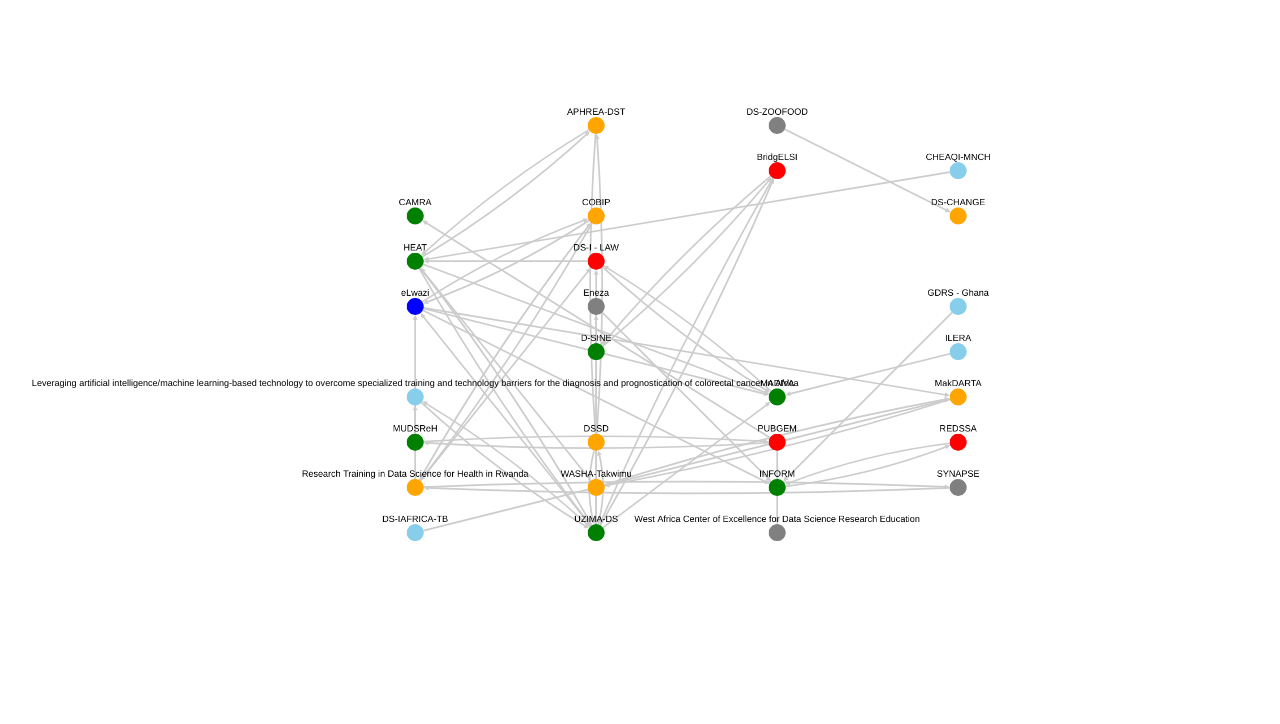
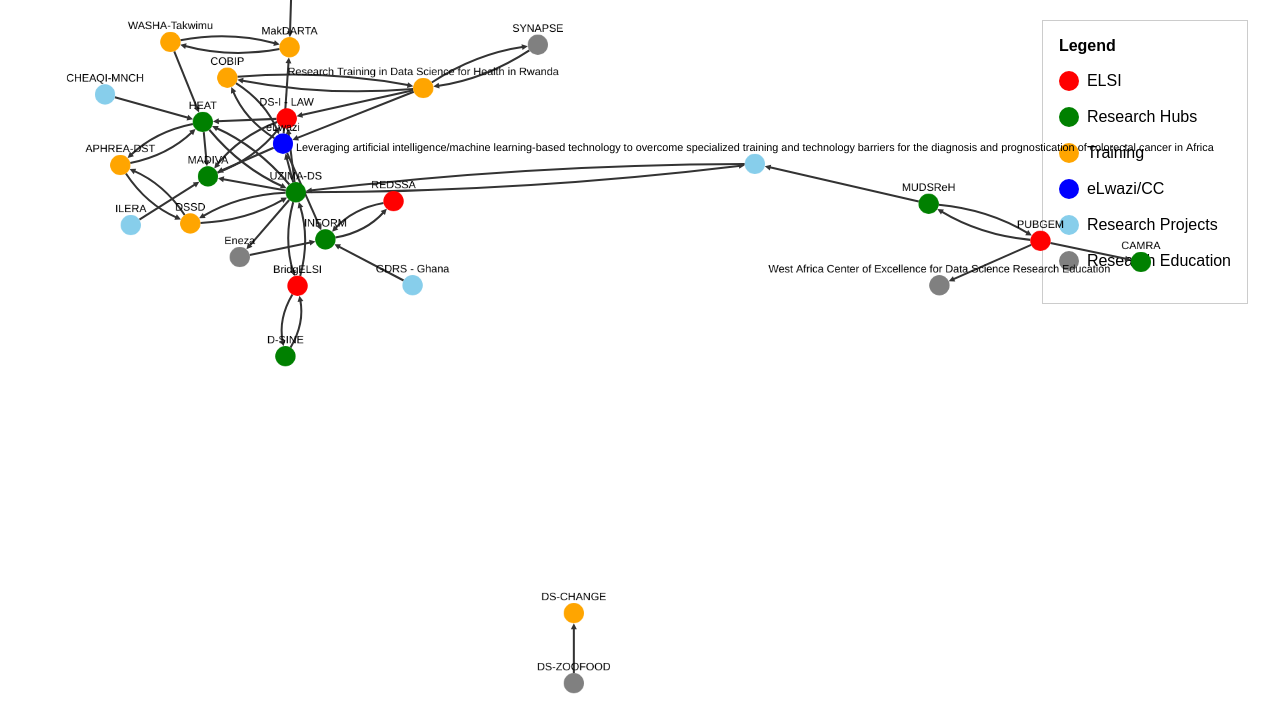
Before and after one commit to github-dsiafrica/CytoscapePartnerships, a website built with Vite: page index.html in a window 1280 px wide. Shown: the part 76-800 px from the top of the page. Built offline with nearby package versions, Linux system fonts and the light colour scheme.

Commit message:
Adds legend.

```diff
--- a/index.html
+++ b/index.html
@@ -11,9 +11,40 @@
 	</head>
 	<body>
 		<main>
-			<h1>DS-I Africa Internal Partnerships</h1>
+			<!-- <h1>DS-I Africa Internal Partnerships</h1> -->
 
 			<button id="fit">Reset</button>
+
+			<div class="legend">
+				<p>Legend</p>
+
+				<ul>
+					<li>
+						<div></div>
+						ELSI
+					</li>
+					<li>
+						<div></div>
+						Research Hubs
+					</li>
+					<li>
+						<div></div>
+						Training
+					</li>
+					<li>
+						<div></div>
+						eLwazi/CC
+					</li>
+					<li>
+						<div></div>
+						Research Projects
+					</li>
+					<li>
+						<div></div>
+						Research Education
+					</li>
+				</ul>
+			</div>
 
 			<section id="cy"></section>
 		</main>
--- a/package.json
+++ b/package.json
@@ -14,6 +14,7 @@
   "dependencies": {
     "cytoscape": "^3.23.0",
     "cytoscape-bubblesets": "^3.2.0",
+    "cytoscape-cose-bilkent": "^4.1.0",
     "cytoscape-layers": "^2.4.2"
   }
 }
--- a/script.js
+++ b/script.js
@@ -1,4 +1,7 @@
 import cytoscape from "cytoscape";
+import coseBilkent from "cytoscape-cose-bilkent";
+
+cytoscape.use(coseBilkent);
 
 const cy = cytoscape({
 	container: document.getElementById("cy"),
@@ -715,8 +718,8 @@ const cy = cytoscape({
 			selector: "edge",
 			style: {
 				width: 3,
-				"line-color": "#ccc",
-				"target-arrow-color": "#ccc",
+				"line-color": "#333",
+				"target-arrow-color": "#333",
 				"target-arrow-shape": "triangle",
 				"curve-style": "bezier",
 			},
@@ -760,14 +763,15 @@ const cy = cytoscape({
 	],
 
 	layout: {
-		name: "grid",
-		rows: 10,
+		name: "cose-bilkent",
+		nodeDimensionsIncludeLabels: true, // Consider node labels in node dimensions
+		// rows: 20,
 		// idealEdgeLength: 100, // Adjust the ideal edge length as needed
 		// nodeOverlap: 20, // Adjust node overlap as needed
 		// refresh: 20, // Refresh the layout every 20 iterations (you can adjust this value)
-		fit: true, // Fit the graph in the viewport
-		// padding: 30, // Add padding around the graph
-		// randomize: true, // Randomize node positions on load
+		// fit: true, // Fit the graph in the viewport
+		padding: 30, // Add padding around the graph
+		randomize: true, // Randomize node positions on load
 	},
 	ready: function (e) {
 		const cy = e.cy;
@@ -780,6 +784,28 @@ const cy = cytoscape({
 		});
 	},
 });
+
+// Use a variable to track the highlight state
+let isHighlighted = false;
+
+// Add a click event handler for nodes
+cy.on("tap", "node", function (event) {
+	const targetNode = event.target;
+
+	// Get all connected edges to the clicked node
+	const connectedEdges = targetNode.connectedEdges();
+
+	if (isHighlighted) {
+		// If edges are already highlighted, unhighlight them
+		connectedEdges.style("width", "3");
+		isHighlighted = false;
+	} else {
+		// If edges are not highlighted, highlight them
+		connectedEdges.style("width", "8");
+		isHighlighted = true;
+	}
+});
+
 document.getElementById("fit").addEventListener("click", () => {
 	cy.fit();
 });
--- a/style.css
+++ b/style.css
@@ -32,3 +32,52 @@ h1 {
 	font-weight: bold;
 	z-index: 10;
 }
+
+.legend {
+	position: absolute;
+	right: 2rem;
+	top: 6rem;
+	border: 1px solid #ccc;
+	padding: 1rem;
+}
+
+.legend p {
+	font-weight: bold;
+	padding-bottom: 1rem;
+}
+
+.legend ul {
+	list-style: none;
+}
+
+.legend li {
+	display: flex;
+	gap: 0.5rem;
+	padding-bottom: 1rem;
+	align-items: center;
+}
+
+.legend li div {
+	width: 20px;
+	aspect-ratio: 1 / 1;
+	border-radius: 50%;
+}
+
+.legend li:nth-child(1) div {
+	background: red;
+}
+.legend li:nth-child(2) div {
+	background: green;
+}
+.legend li:nth-child(3) div {
+	background: orange;
+}
+.legend li:nth-child(4) div {
+	background: blue;
+}
+.legend li:nth-child(5) div {
+	background: skyblue;
+}
+.legend li:nth-child(6) div {
+	background: grey;
+}
```
Also changed, not shown: 1 other file.
